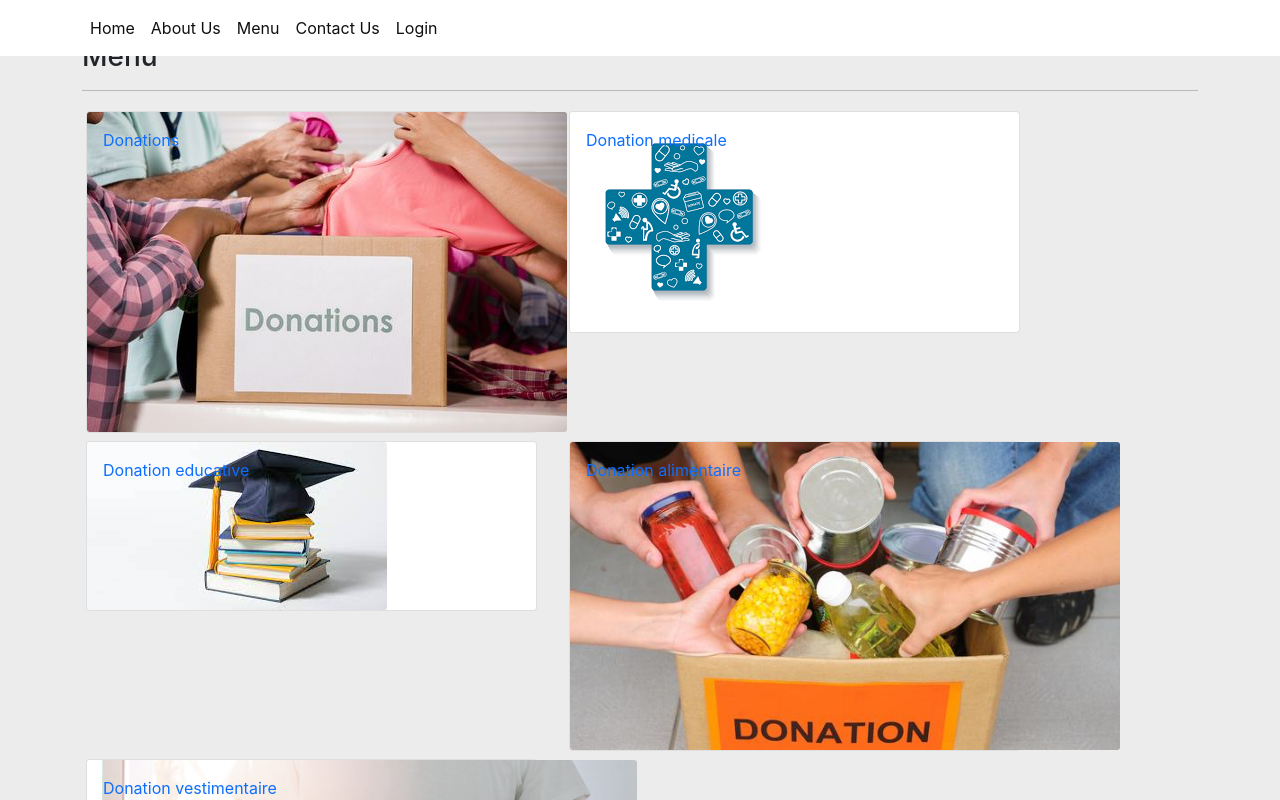
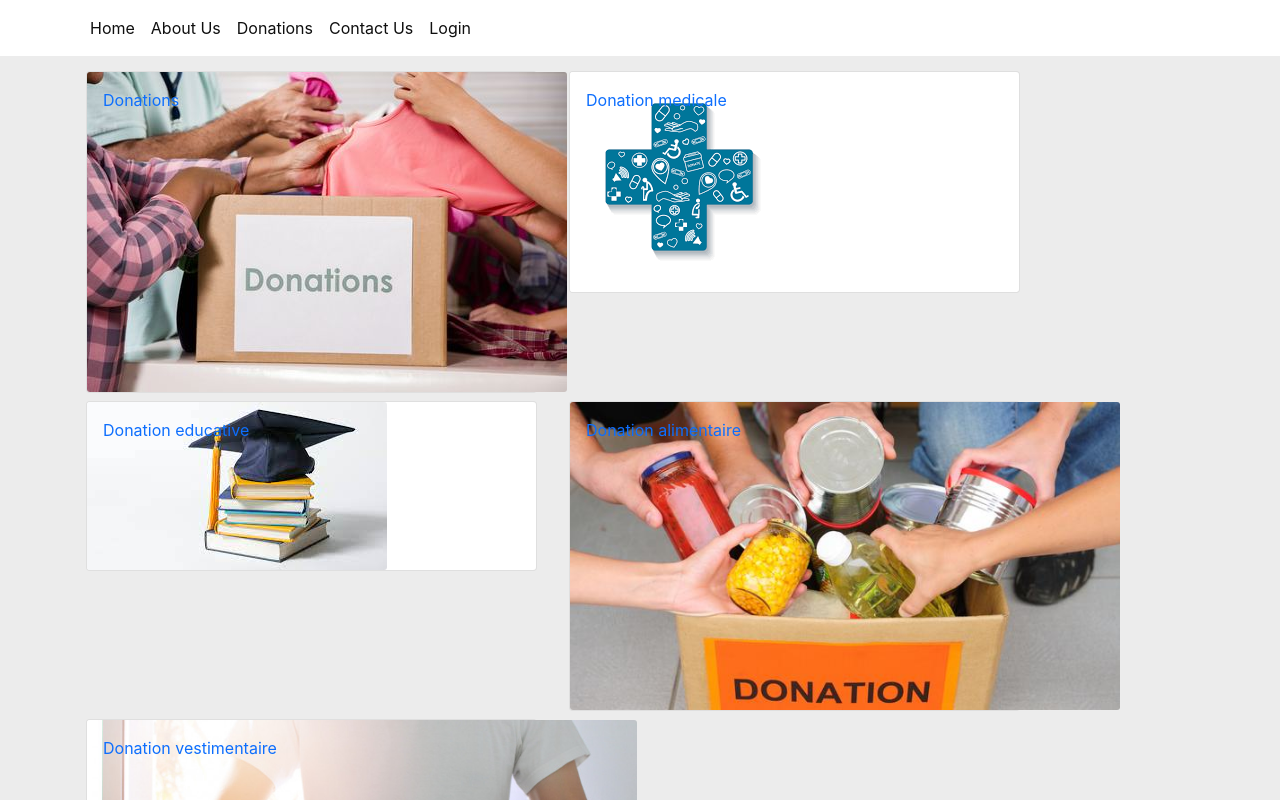
Before and after one commit to charbelaoun2/Projet_web, a React (Create React App) app: page /menu in a window 1280 px wide. Shown: the top 800 px of the page. Built offline with nearby package versions, Linux system fonts and the light colour scheme; the HTML template or start-up script is replaced by a standard one.

Commit message:
some fixes

```diff
--- a/src/components/ContactComponent.js
+++ b/src/components/ContactComponent.js
@@ -1,5 +1,3 @@
-/* eslint-disable jsx-a11y/anchor-is-valid */
-/* eslint-disable react/jsx-pascal-case */
 import React, { Component } from 'react';
 import { Breadcrumb, BreadcrumbItem, Button, Row, Col, Label,Container  } from 'reactstrap';
 import { Control, LocalForm, Errors } from 'react-redux-form';
--- a/src/components/DonationDetailComponent.js
+++ b/src/components/DonationDetailComponent.js
@@ -72,11 +72,7 @@ const DonationDetail = (props) => {
         return (
             <div className="container">
             <div className="row">
-                <Breadcrumb>
 
-                    <BreadcrumbItem><Link to="/menu">Menu</Link></BreadcrumbItem>
-                    <BreadcrumbItem active>{props.donation.name}</BreadcrumbItem>
-                </Breadcrumb>
                 <div className="col-12">
                     <h3>{props.donation.name}</h3>
                     <hr />
@@ -87,15 +83,13 @@ const DonationDetail = (props) => {
                     <RenderDonation donation={props.donation} />
                 </div>
                 <div className="col-12 col-md-5 m-1">
-                <RenderComments comments={props.comments}
-                    addComment={props.addComment}
-                    donationId={props.donation.id}
-                />
+                    <RenderComments comments={props.comments} />
                 </div>
             </div>
             </div>
         );
     }
+
 }
 
 const required = (val) => val && val.length;
--- a/src/components/HeaderComponent.js
+++ b/src/components/HeaderComponent.js
@@ -35,7 +35,7 @@ class Header extends Component {
                                 <NavLink className="nav-link" to='/aboutus'>About Us</NavLink>
                             </NavItem>
                             <NavItem>
-                                <NavLink className="nav-link"  to='/menu'>Menu</NavLink>
+                                <NavLink className="nav-link"  to='/menu'>Donations</NavLink>
                             </NavItem>
                             <NavItem>
                                 <NavLink className="nav-link" to='/contactus'>Contact Us</NavLink>
--- a/src/components/MenuComponent.js
+++ b/src/components/MenuComponent.js
@@ -51,12 +51,9 @@ const Menu = (props) => {
         return (
             <div className="container">
                 <div className="row">
-                    <Breadcrumb>
-                        <BreadcrumbItem><Link to="/home">Home</Link></BreadcrumbItem>
-                        <BreadcrumbItem active>Menu</BreadcrumbItem>
-                    </Breadcrumb>
+
                     <div className="col-12">
-                        <h3>Menu</h3>
+                        <h3>Donations</h3>
                         <hr />
                     </div>
                 </div>
```
